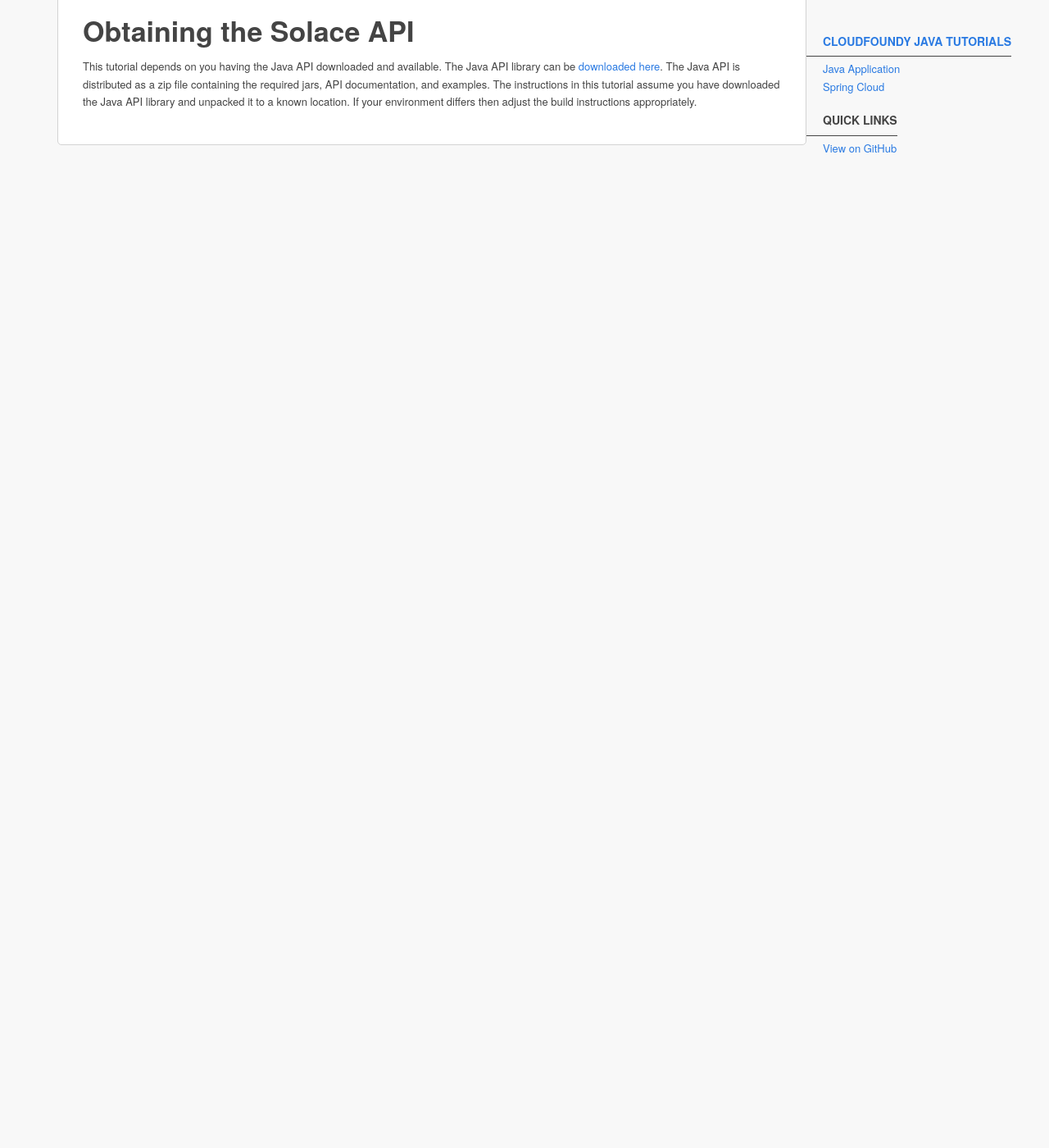
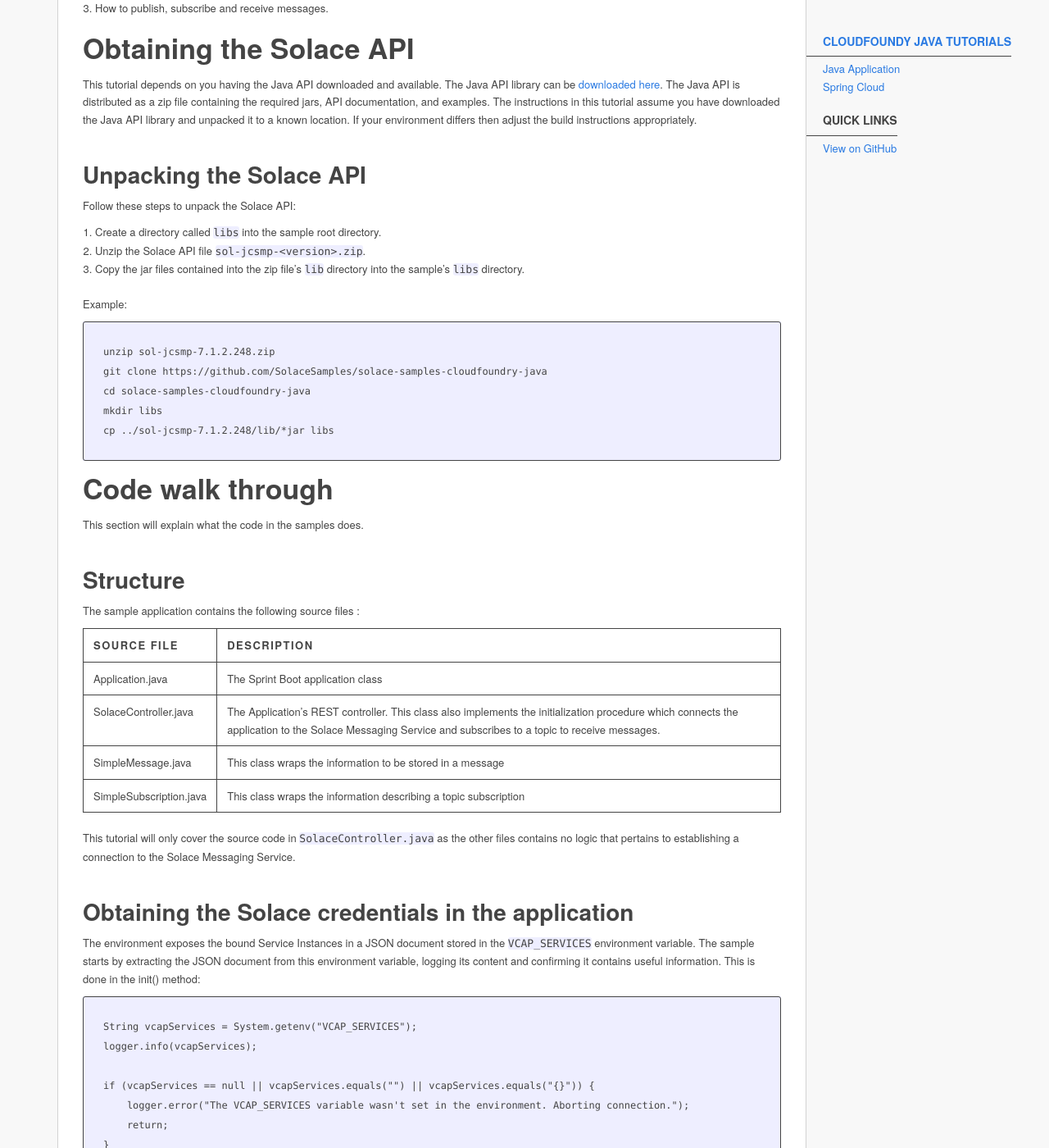
Before and after one commit to SolaceSamples/solace-samples-cloudfoundry-java, a Jekyll site: the page built from _docs/java-app.md, in a window 1280 px wide and 1400 px high, scrolled down 504 px. Shown: the whole window at 82% size. Built offline with Jekyll 4.4.1, drawn with Linux system fonts in a browser that asks for light colours; before the commit the page ends 900 px from its top, so only the background shows below that; some of the changed text lies outside the part shown.

Commit message:
Completed procedure to unpack the API.  Explaining code up to session connection.

````diff
--- a/_docs/java-app.md
+++ b/_docs/java-app.md
@@ -19,8 +19,9 @@
 The goal of this tutorial is to demonstrate extracting the information from the Application Service Binding and connect
 to the Solace Messaging service instance.  This tutorial will show you:
 
-1. How to parse the VCAP_SERVICES environment variable and extract the Solace Messaging service instance.
-1. How to use the information in the Service Instance to establish a connection to the Solace Router.
+1. How to extract the Solace Messaging service credentials from the Cloud Foundry environment.
+1. How to establish a connection to the Solace Messaging service.
+1. How to publish, subscribe and receive messages.
 
 # Obtaining the Solace API
 
@@ -29,3 +30,113 @@
 required jars, API documentation, and examples. The instructions in this tutorial assume you have downloaded the
 Java API library and unpacked it to a known location. If your environment differs then adjust the build instructions
 appropriately.
+
+## Unpacking the Solace API
+
+Follow these steps to unpack the Solace API:
+
+1. Create a directory called ``libs`` into the sample root directory.
+1. Unzip the Solace API file ``sol-jcsmp-<version>.zip``.
+1. Copy the jar files contained into the zip file's ``lib`` directory into the sample's ``libs`` directory.
+
+Example:
+
+```
+unzip sol-jcsmp-7.1.2.248.zip
+git clone https://github.com/SolaceSamples/solace-samples-cloudfoundry-java
+cd solace-samples-cloudfoundry-java
+mkdir libs
+cp ../sol-jcsmp-7.1.2.248/lib/*jar libs
+```
+
+# Code walk through
+
+This section will explain what the code in the samples does.
+
+## Structure
+
+The sample application contains the following source files :
+
+| Source File      | Description |
+| ---------------- | ----------- |
+| Application.java | The Sprint Boot application class |
+| SolaceController.java | The Application's REST controller.  This class also implements the initialization procedure which connects the application to the Solace Messaging Service and subscribes to a topic to receive messages. |
+| SimpleMessage.java | This class wraps the information to be stored in a message |
+| SimpleSubscription.java | This class wraps the information describing a topic subscription |
+
+This tutorial will only cover the source code in ``SolaceController.java`` as the other files contains no logic that
+pertains to establishing a connection to the Solace Messaging Service.
+
+## Obtaining the Solace credentials in the application
+
+The environment exposes the bound Service Instances in a JSON document stored in the ``VCAP_SERVICES`` environment
+variable.  The sample starts by extracting the JSON document from this environment variable, logging its content and
+confirming it contains useful information.  This is done in the init() method:
+
+```
+String vcapServices = System.getenv("VCAP_SERVICES");
+logger.info(vcapServices);
+
+if (vcapServices == null || vcapServices.equals("") || vcapServices.equals("{}")) {
+    logger.error("The VCAP_SERVICES variable wasn't set in the environment. Aborting connection.");
+    return;
+}
+
+JSONObject vcapServicesJson = new JSONObject(vcapServices);
+```
+
+Given the JSON object structure documented [here](https://solacedev.github.io/pcf/docs/vcap_services/), the application
+needs to extract the Messaging Service URI and the credentials of the Solace Messaging service instance.  The following
+code will iterate through the array of Service Instances bound to the application and search for an instance of
+``solace-messaging``.  If such an instance is found, the credentials JSON object is extracted :
+
+```
+JSONArray solMessagingArray = vcapServicesJson.getJSONArray("solace-messaging");
+
+if (solMessagingArray == null) {
+    logger.error("Did not find Solace provided messaging service \"solace-messaging\"");
+    logger.info("************* Aborting Solace initialization!! ************");
+    return;
+}
+
+logger.info("Number of provided bindings: " + solMessagingArray.length());
+
+// Get the first Solace credentials from the array
+JSONObject solaceCredentials = null;
+if (solMessagingArray.length() > 0) {
+    solaceCredentials = solMessagingArray.getJSONObject(0);
+    if (solaceCredentials != null) {
+        solaceCredentials = solaceCredentials.getJSONObject("credentials");
+    }
+}
+
+// Check whether the credentials were succesfully extracted
+if (solaceCredentials == null) {
+    logger.error("Did not find Solace messaging service credentials");
+    logger.info("************* Aborting Solace initialization!! ************");
+    return;
+}
+
+logger.info("Solace client initializing and using Credentials: " + solaceCredentials.toString(2));
+```
+
+Once the credentials are extracted, then you can create connect the Solace Session in the conventional way as outlined
+in the [Publish/Subscribe tutorial](http://dev.solacesystems.com/get-started/java-tutorials/publish-subscribe_java/).
+The JCSMP properties must be set, from which a Session is created.  Then the session is connected :
+
+```
+final JCSMPProperties properties = new JCSMPProperties();
+properties.setProperty(JCSMPProperties.HOST, solaceCredentials.getString("smfUri"));
+properties.setProperty(JCSMPProperties.VPN_NAME, solaceCredentials.getString("msgVpnName"));
+properties.setProperty(JCSMPProperties.USERNAME, solaceCredentials.getString("clientUsername"));
+properties.setProperty(JCSMPProperties.PASSWORD, solaceCredentials.getString("clientPassword"));
+
+try {
+    session = JCSMPFactory.onlyInstance().createSession(properties);
+    session.connect();
+} catch (Exception e) {
+    logger.error("Error connecting and setting up session.", e);
+    logger.info("************* Aborting Solace initialization!! ************");
+    return;
+}
+```
````
